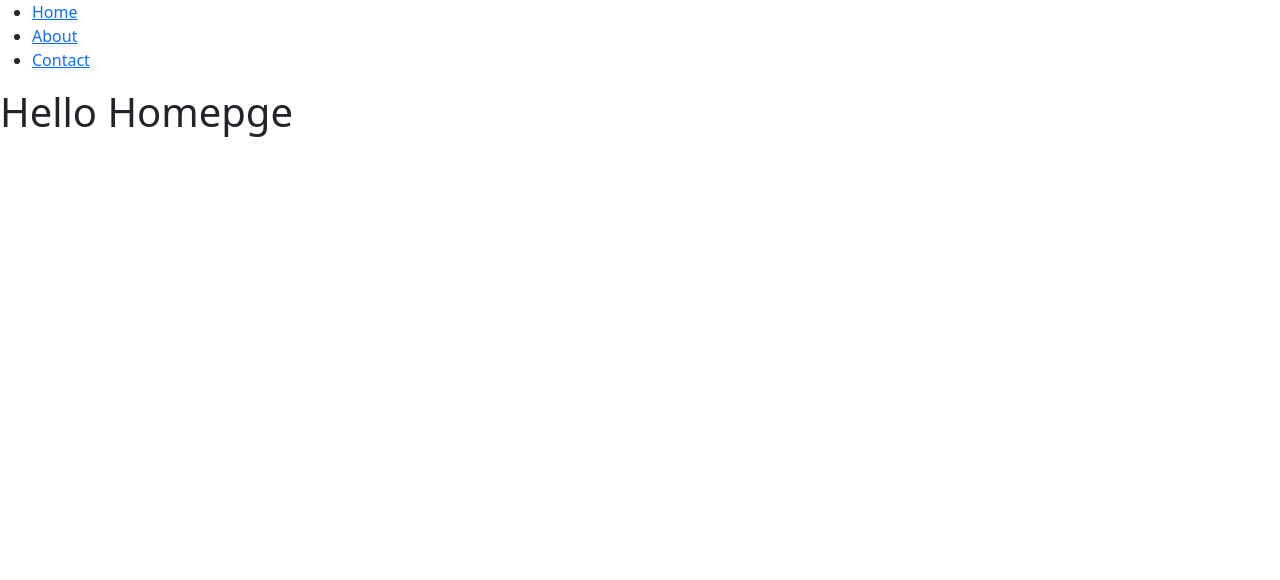
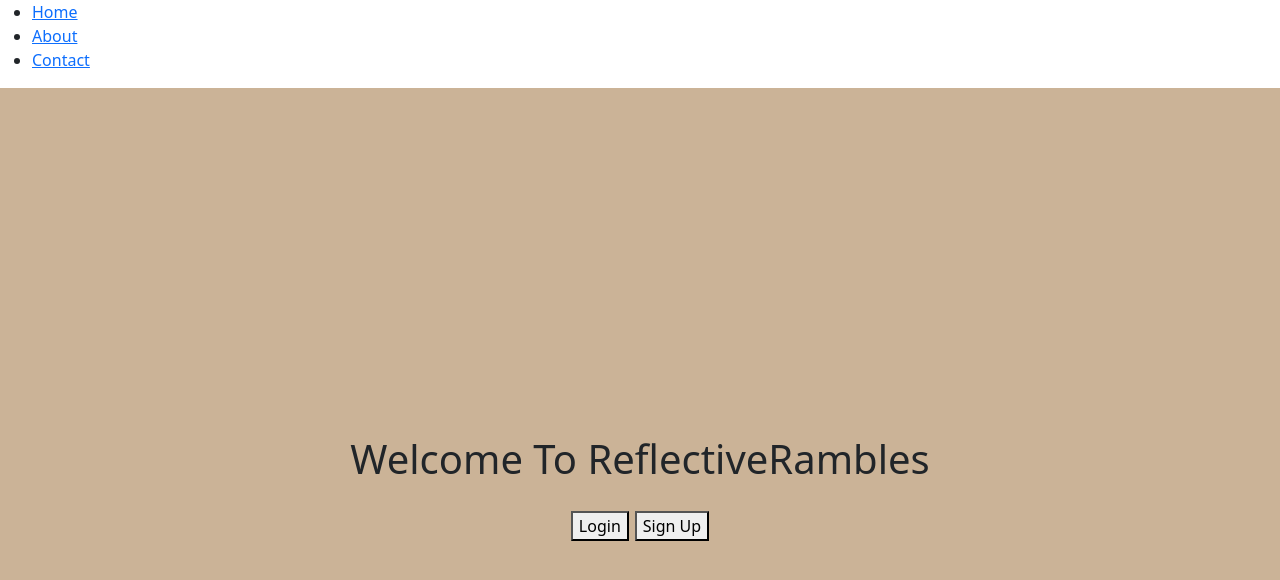
Before and after one commit to Ssegura09/journal-app-frontend, a React (Create React App) app: page / in a window 1280 px wide. Shown: the top 580 px of the page. Built offline with nearby package versions, Linux system fonts and the light colour scheme.

Commit message:
added some styling to the home page

```diff
--- a/src/App.css
+++ b/src/App.css
@@ -36,3 +36,22 @@
     transform: rotate(360deg);
   }
 }
+
+.welcome-div {
+  width: 100%;
+  height: 100vh;
+  display: flex;
+  flex-direction: column; /* Ensure items stack vertically */
+  justify-content: center;
+  align-items: center;
+  text-align: center;
+  background-color: #cbb397; /* Adjusted background color */
+}
+
+.button-container {
+  margin-top: 20px; /* Adjust margin as needed */
+}
+
+.button-container button {
+  margin: 0 3px; /* Adjust spacing between buttons */
+}
--- a/src/App.js
+++ b/src/App.js
@@ -3,6 +3,7 @@ import { BrowserRouter as Router, Routes, Route } from 'react-router-dom';
 import HomePage from './components/HomePage';
 import AboutPage from './components/AboutPage';
 import 'bootstrap/dist/css/bootstrap.min.css';
+import './App.css'
 
 function App() {
   // const [data, setData] = useState([]);
--- a/src/components/HomePage.js
+++ b/src/components/HomePage.js
@@ -3,8 +3,12 @@ import React from 'react';
 function HomePage() {
 
   return (
-    <div>
-      <h1>Hello Homepge</h1>
+    <div className='welcome-div'>
+      <h1>Welcome To ReflectiveRambles</h1>
+      <div className='button-container'>
+      <button>Login</button>
+      <button>Sign Up</button>
+      </div>
     </div>
   );
 }
--- a/src/index.js
+++ b/src/index.js
@@ -2,6 +2,7 @@ import React from 'react';
 import ReactDOM from 'react-dom/client';
 import './index.css';
 import App from './App';
+
 import reportWebVitals from './reportWebVitals';
 
 const root = ReactDOM.createRoot(document.getElementById('root'));
```
